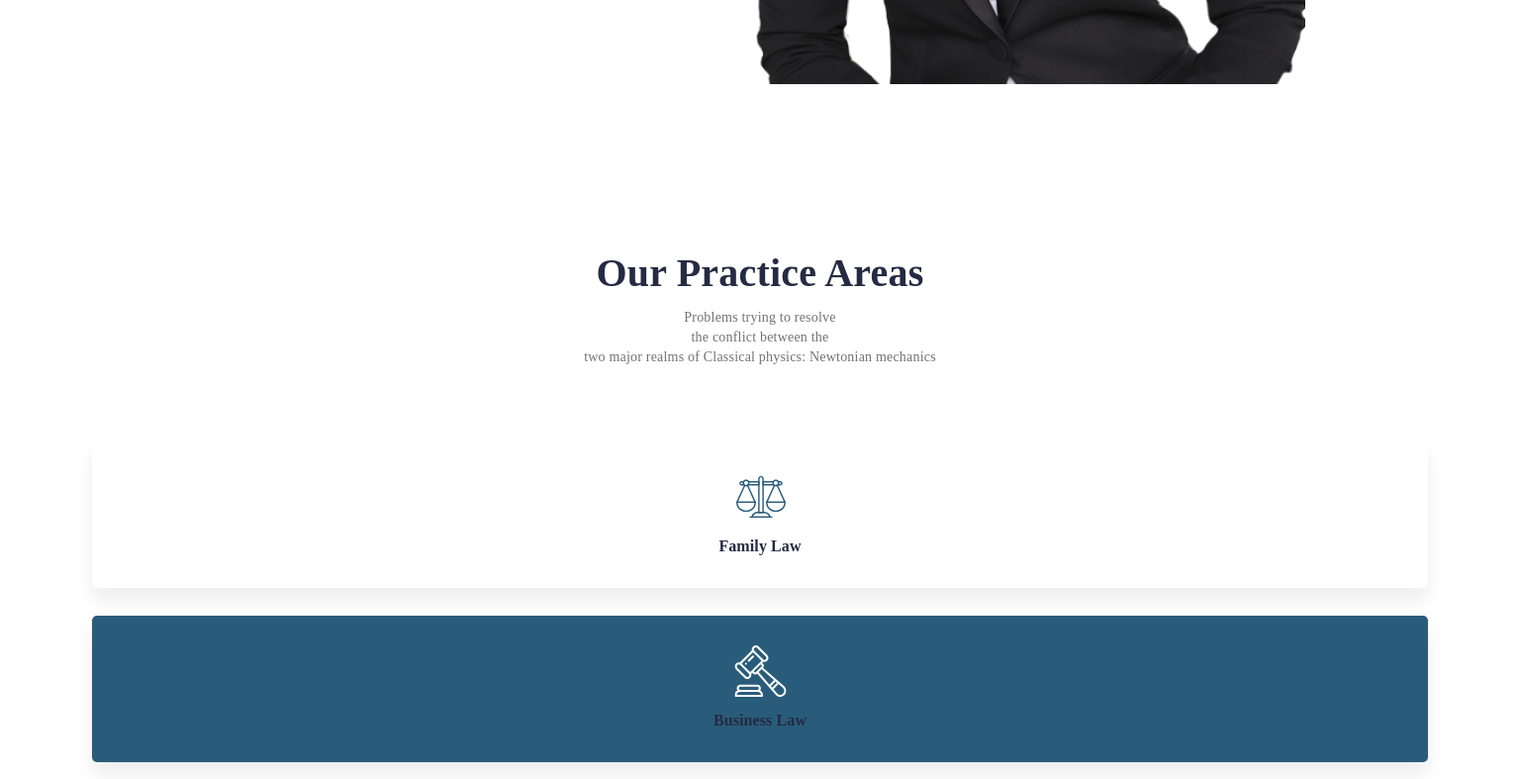
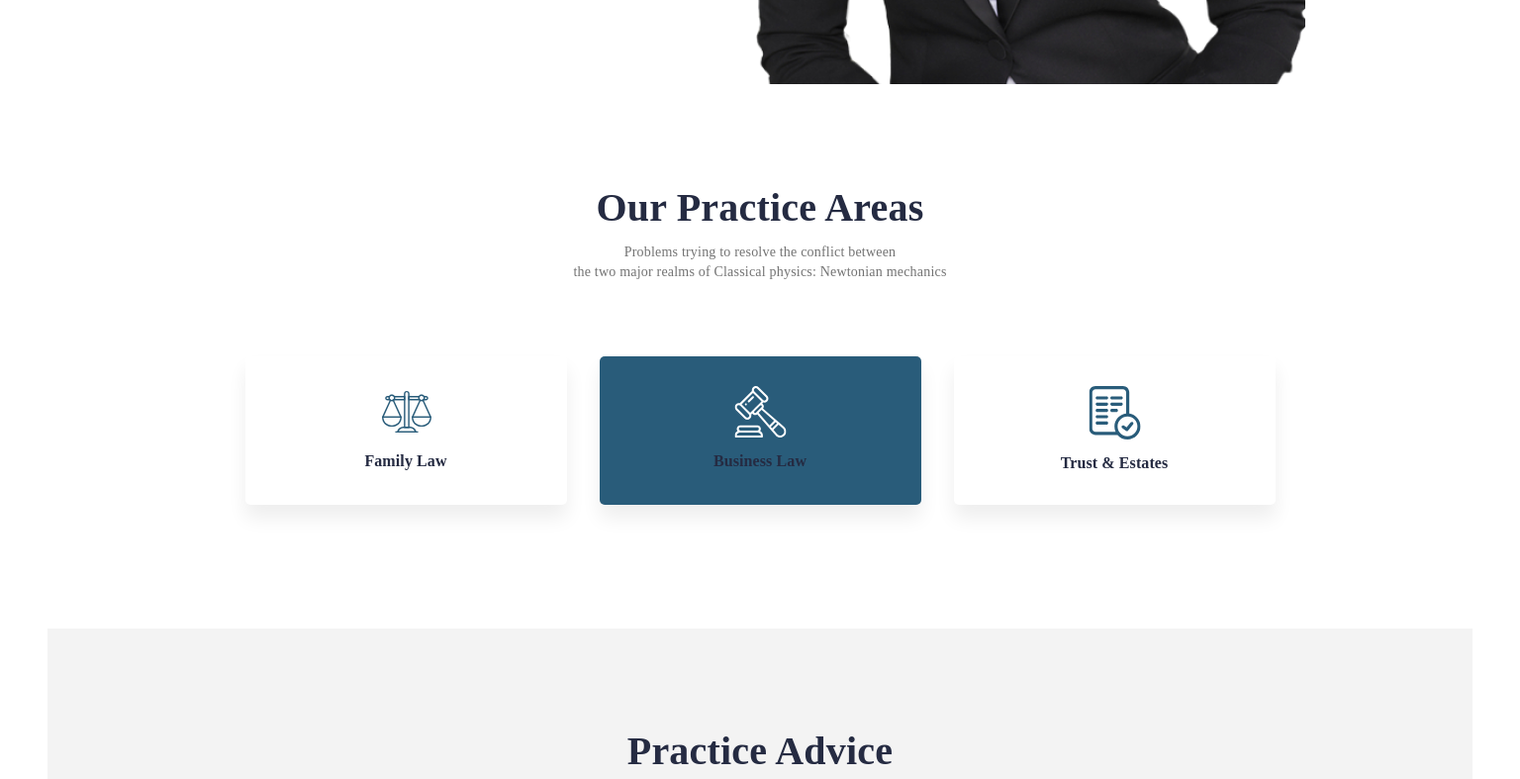
Before and after one commit to lemdorot/Legalide, a website: page src/html/index.html in a window 1536 px wide. Shown: the part 700-1487 px from the top of the page at 99% size. Drawn offline with nearby package versions, Linux system fonts and the light colour scheme; files that its build step writes are made by us from their sources; files whose address does not match are found by name; a web font is replaced by a local one.

Commit message:
Стилизация блока practice десктопной версии

```diff
--- a/src/html/index.html
+++ b/src/html/index.html
@@ -69,7 +69,7 @@
             <h2 class="practice_title">
                 Our Practice Areas
             </h2>
-            <p class="practice_desc">Problems trying to resolve <br> the conflict between the <br> two major realms of Classical physics: Newtonian mechanics </p>
+            <p class="practice_desc">Problems trying to resolve <br> the conflict between <br> the <br> two major realms of Classical physics: Newtonian mechanics </p>
             <ul class="practice_list">
                 <li class="practice_item">
                     <img src="../img/practice-1.svg" width="53" height="53" alt="Family Law" class="practice_image">
--- a/src/sass/blocks/practice.sass
+++ b/src/sass/blocks/practice.sass
@@ -24,6 +24,9 @@
     text-align: center
     color: #737373
 
+    br:nth-child(2)
+        display: none
+
 .practice_text
     font-family: 'Martel'
     font-weight: 700
@@ -49,3 +52,25 @@
 
 .practice_item--blue
     background-color: #295C7A
+
+@media (min-width: 1440px)
+    .practice
+        padding-top: 49px
+
+    .practice_desc
+        br
+            display: none
+
+        br:nth-child(2)
+            display: block
+
+    .practice_list
+        display: flex
+        justify-content: center
+
+    .practice_item
+        width: 325px
+        margin-right: 33px
+
+    .practice_item:last-child
+        margin-right: 0
```
